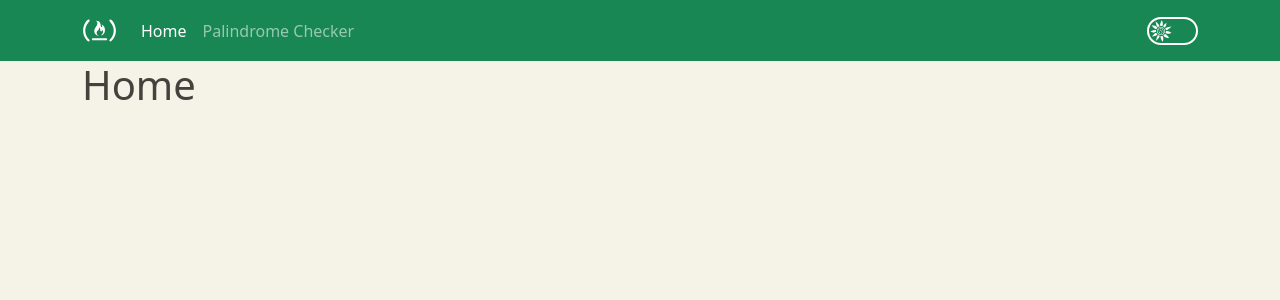
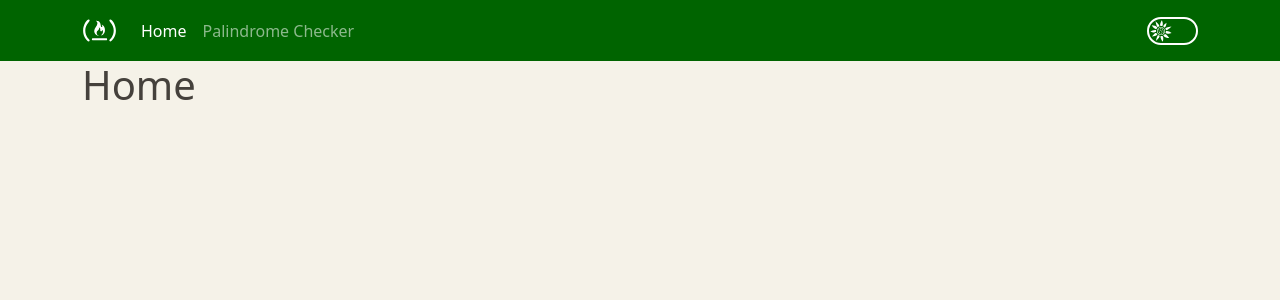
Before and after one commit to mshuber1981/FCC-JavaScript-Algorithms-and-Data-Structures-Projects, a React (Create React App) app: page / in a window 1280 px wide. Shown: the top 300 px of the page. Built offline with nearby package versions, Linux system fonts and the light colour scheme.

Commit message:
Updating styles

```diff
--- a/src/components/GlobalStyles.js
+++ b/src/components/GlobalStyles.js
@@ -7,9 +7,14 @@ Variables
 ===============
 */
 :root {
+  /* https://brandcolors.net/b/freecodecamp */
+  --bs-success-rgb: 0,100,0;
+  --primary-light: #80b280;
+  --primary: #006400;
+  --primary-dark: #003200;
   --nav-height: 61px;
+  --min-footer-height: 11vh;
   --transition: all 0.3s linear;
-  --primary: "blue";
 }
 
 /*
@@ -20,6 +25,13 @@ Global Styles
 body {
   background: ${({ theme }) => theme.background};
   color: ${({ theme }) => theme.color};
+}
+
+.section {
+  min-height: 100vh;
+  display: grid;
+  place-items: center;
+  padding: var(--nav-height) 0;
 }
 
 a:hover {
--- a/src/components/globalStyledComponents.jsx
+++ b/src/components/globalStyledComponents.jsx
@@ -147,7 +147,6 @@ export function ThemeToggle() {
 export const Title = styled.div`
   display: inline-block;
   margin: 0 auto;
-  font-family: "Permanent Marker";
   text-align: center;
 
   .underline {
```
